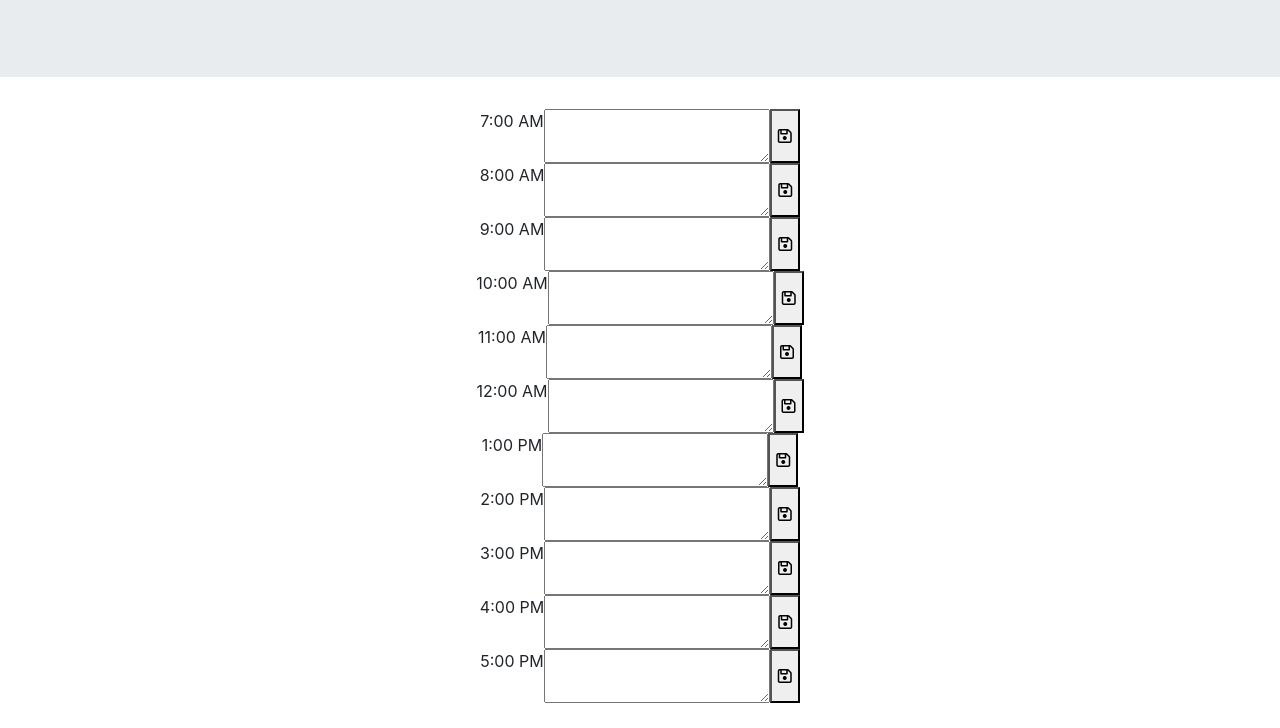
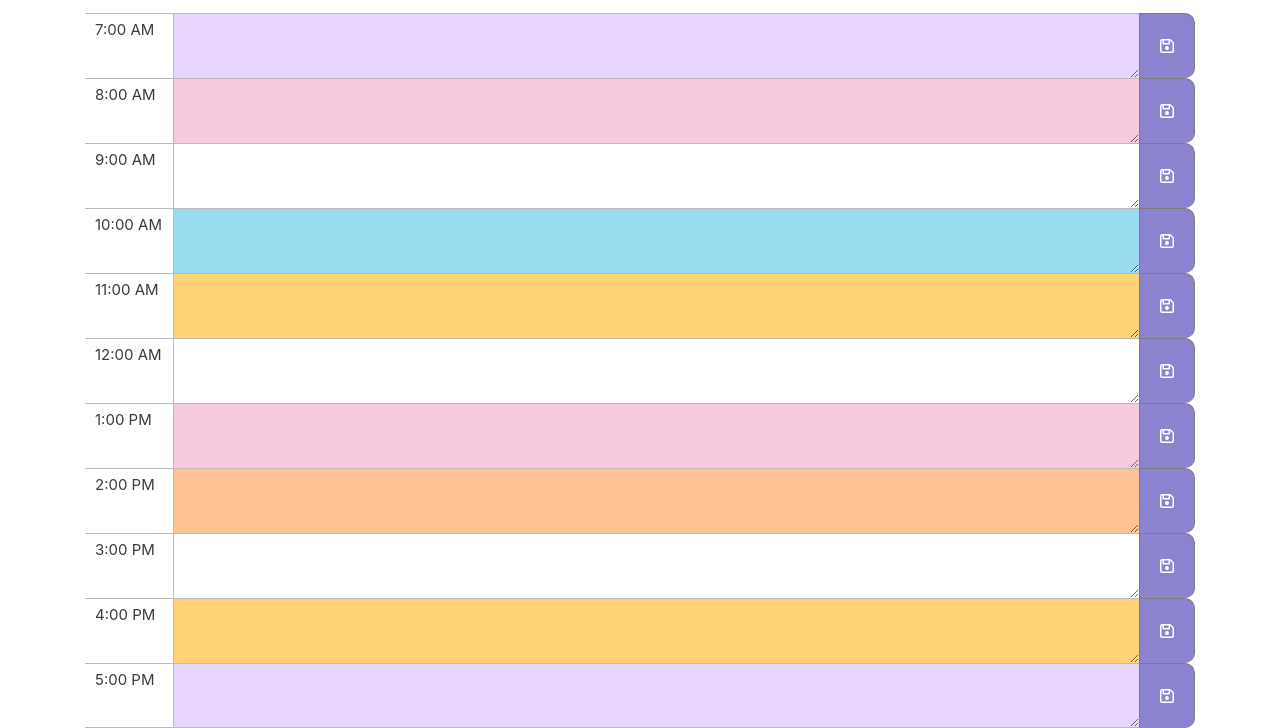
Before and after one commit to MK-Kwon/Day-Planner, a plain HTML site: page index.html in a window 1280 px wide. Shown: the part 172-900 px from the top of the page. Before the commit the page ends 875 px from the top, so only its background shows below. Drawn offline with nearby package versions, Linux system fonts and the light colour scheme.

Commit message:
Added CSS styling

```diff
--- a/Assets/css/style.css
+++ b/Assets/css/style.css
@@ -0,0 +1,80 @@
+body {
+    color:rgb(59, 59, 59);
+}
+
+.jumbotron {
+
+    padding-top: 1rem;
+    padding-bottom: 1rem;
+    background-color: #e7d5ff;
+
+}
+
+.jumbotron p {
+
+}
+.white {
+    background-color: white;
+}
+
+.purple {
+    background-color: #e7d5ff;
+}
+
+.pink {
+    background-color: #f8cadf;
+}
+
+.blue {
+    background-color: #9adcf0;
+}
+
+.yellow {
+    background-color: #ffd376;
+}
+
+.beige {
+    background-color: #ffc292;
+}
+
+.hour {
+
+  box-sizing: border-box;
+  border: 1px solid #bbb;
+  border-left: none;
+  border-bottom: none;
+  width: 90px;
+  padding: 5px 10px;
+}
+
+.hour p {
+    font-size: 15px;
+}
+
+.hourMemo {
+  box-sizing: border-box;
+  width: calc(100% - 130px);
+  border: none;
+  border-top: 1px solid #bbb;
+
+  padding: 5px;
+
+}
+
+.last-hour,
+.last-hourMemo {
+    border-bottom: 1px solid #bbb;
+}
+
+.saveBtn {
+    box-sizing: border-box;
+    border: 0.5px solid rgb(124, 124, 124);
+    border-bottom: none;
+    background-color: #8b82d0;
+    border-radius: 0 10px 10px 0;
+    padding: 20px;
+}
+
+.fa-save {
+    color: white;
+}
--- a/index.html
+++ b/index.html
@@ -17,13 +17,14 @@
     <link rel="stylesheet" href="https://stackpath.bootstrapcdn.com/bootstrap/4.3.1/css/bootstrap.min.css"
         integrity="sha384-ggOyR0iXCbMQv3Xipma34MD+dH/1fQ784/j6cY/iJTQUOhcWr7x9JvoRxT2MZw1T" crossorigin="anonymous" />
     <!--Custom CSS-->
-    <linke rel="stylesheet" href="./Assets/css/style.css" />
+    <link rel="stylesheet" href="./Assets/css/style.css" />
+
 </head>
 <body>
     <header>
         <div class="jumbotron jumbotron-fluid">
             <div class="container text-center">
-              <h1 class="display-4">Work Progress Scheduler</h1>
+              <h1 class="display-4">Have a nice day!</h1>
               <p class="lead">A calendare app for organising your work day</p>
             </div>
           </div>
@@ -43,7 +44,7 @@
                     <div class="hour">
                         <p>7:00 AM</p>
                     </div>
-                    <textarea class="hourMemo" id="09AM" rows="2"></textarea>
+                    <textarea class="hourMemo purple" id="09AM" rows="2"></textarea>
                     <button class="saveBtn" id="09AMSave">
                         <i class="far fa-save"></i>
                     </button>
@@ -54,7 +55,7 @@
                     <div class="hour">
                         <p>8:00 AM</p>
                     </div>
-                    <textarea class="hourMemo" id="09AM" rows="2"></textarea>
+                    <textarea class="hourMemo pink" id="09AM" rows="2"></textarea>
                     <button class="saveBtn" id="09AMSave">
                         <i class="far fa-save"></i>
                     </button>
@@ -65,7 +66,7 @@
                     <div class="hour">
                         <p>9:00 AM</p>
                     </div>
-                    <textarea class="hourMemo" id="09AM" rows="2"></textarea>
+                    <textarea class="hourMemo white" id="09AM" rows="2"></textarea>
                     <button class="saveBtn" id="09AMSave">
                         <i class="far fa-save"></i>
                     </button>
@@ -76,7 +77,7 @@
                     <div class="hour">
                         <p>10:00 AM</p>
                     </div>
-                    <textarea class="hourMemo" id="09AM" rows="2"></textarea>
+                    <textarea class="hourMemo blue" id="09AM" rows="2"></textarea>
                     <button class="saveBtn" id="09AMSave">
                         <i class="far fa-save"></i>
                     </button>
@@ -87,18 +88,18 @@
                     <div class="hour">
                         <p>11:00 AM</p>
                     </div>
-                    <textarea class="hourMemo" id="09AM" rows="2"></textarea>
+                    <textarea class="hourMemo yellow" id="09AM" rows="2"></textarea>
                     <button class="saveBtn" id="09AMSave">
                         <i class="far fa-save"></i>
                     </button>
                 </div>
             </div>
             <div class="row">
-                <div class="col d-flex justify-content-center">
+                <div class="col d-flex justify-content-center blue-purple">
                     <div class="hour">
                         <p>12:00 AM</p>
                     </div>
-                    <textarea class="hourMemo" id="09AM" rows="2"></textarea>
+                    <textarea class="hourMemo white" id="09AM" rows="2"></textarea>
                     <button class="saveBtn" id="09AMSave">
                         <i class="far fa-save"></i>
                     </button>
@@ -109,7 +110,7 @@
                     <div class="hour">
                         <p>1:00 PM</p>
                     </div>
-                    <textarea class="hourMemo" id="09AM" rows="2"></textarea>
+                    <textarea class="hourMemo pink" id="09AM" rows="2"></textarea>
                     <button class="saveBtn" id="09AMSave">
                         <i class="far fa-save"></i>
                     </button>
@@ -120,7 +121,7 @@
                     <div class="hour">
                         <p>2:00 PM</p>
                     </div>
-                    <textarea class="hourMemo" id="09AM" rows="2"></textarea>
+                    <textarea class="hourMemo beige" id="09AM" rows="2"></textarea>
                     <button class="saveBtn" id="09AMSave">
                         <i class="far fa-save"></i>
                     </button>
@@ -131,7 +132,7 @@
                     <div class="hour">
                         <p>3:00 PM</p>
                     </div>
-                    <textarea class="hourMemo" id="09AM" rows="2"></textarea>
+                    <textarea class="hourMemo white" id="09AM" rows="2"></textarea>
                     <button class="saveBtn" id="09AMSave">
                         <i class="far fa-save"></i>
                     </button>
@@ -142,7 +143,7 @@
                     <div class="hour">
                         <p>4:00 PM</p>
                     </div>
-                    <textarea class="hourMemo" id="09AM" rows="2"></textarea>
+                    <textarea class="hourMemo yellow" id="09AM" rows="2"></textarea>
                     <button class="saveBtn" id="09AMSave">
                         <i class="far fa-save"></i>
                     </button>
@@ -150,10 +151,10 @@
             </div>
             <div class="row">
                 <div class="col d-flex justify-content-center">
-                    <div class="hour">
+                    <div class="hour last-hour">
                         <p>5:00 PM</p>
                     </div>
-                    <textarea class="hourMemo" id="09AM" rows="2"></textarea>
+                    <textarea class="hourMemo last-hourMemo purple" id="09AM" rows="2"></textarea>
                     <button class="saveBtn" id="09AMSave">
                         <i class="far fa-save"></i>
                     </button>
```
